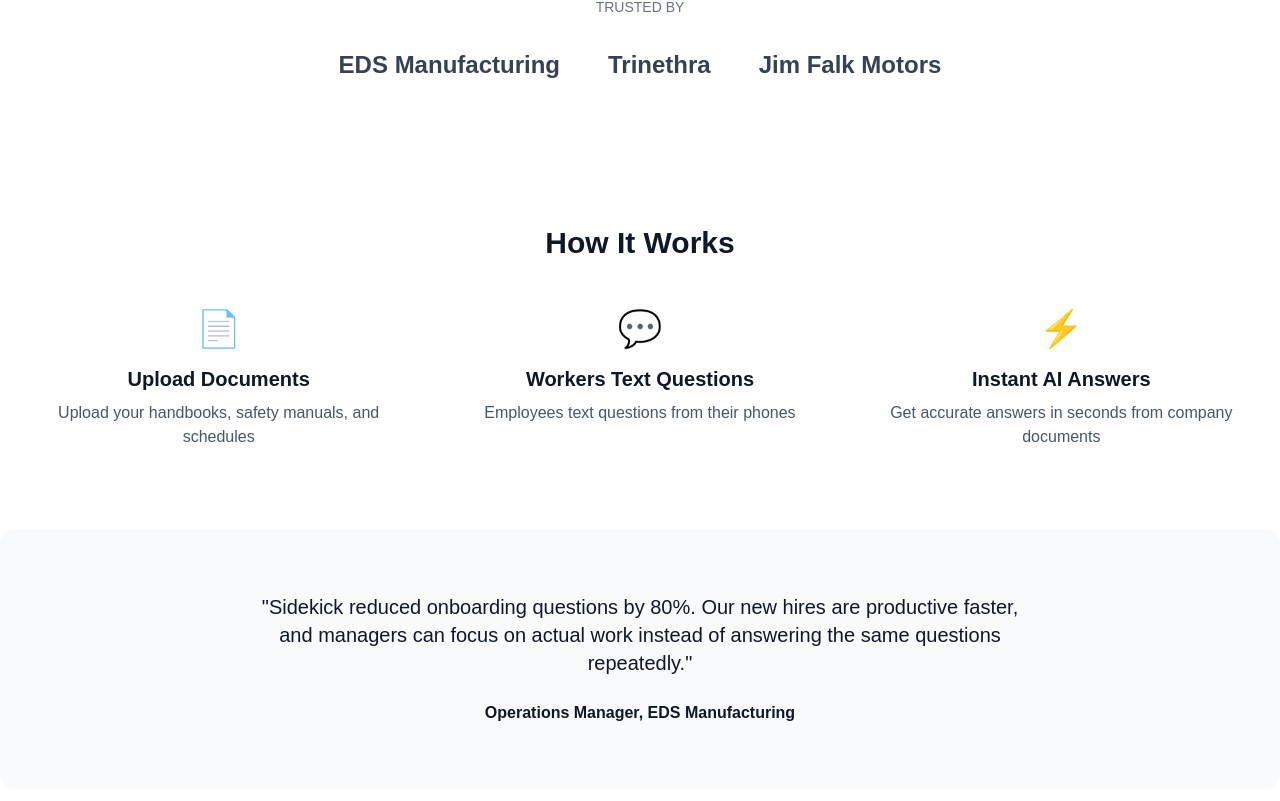
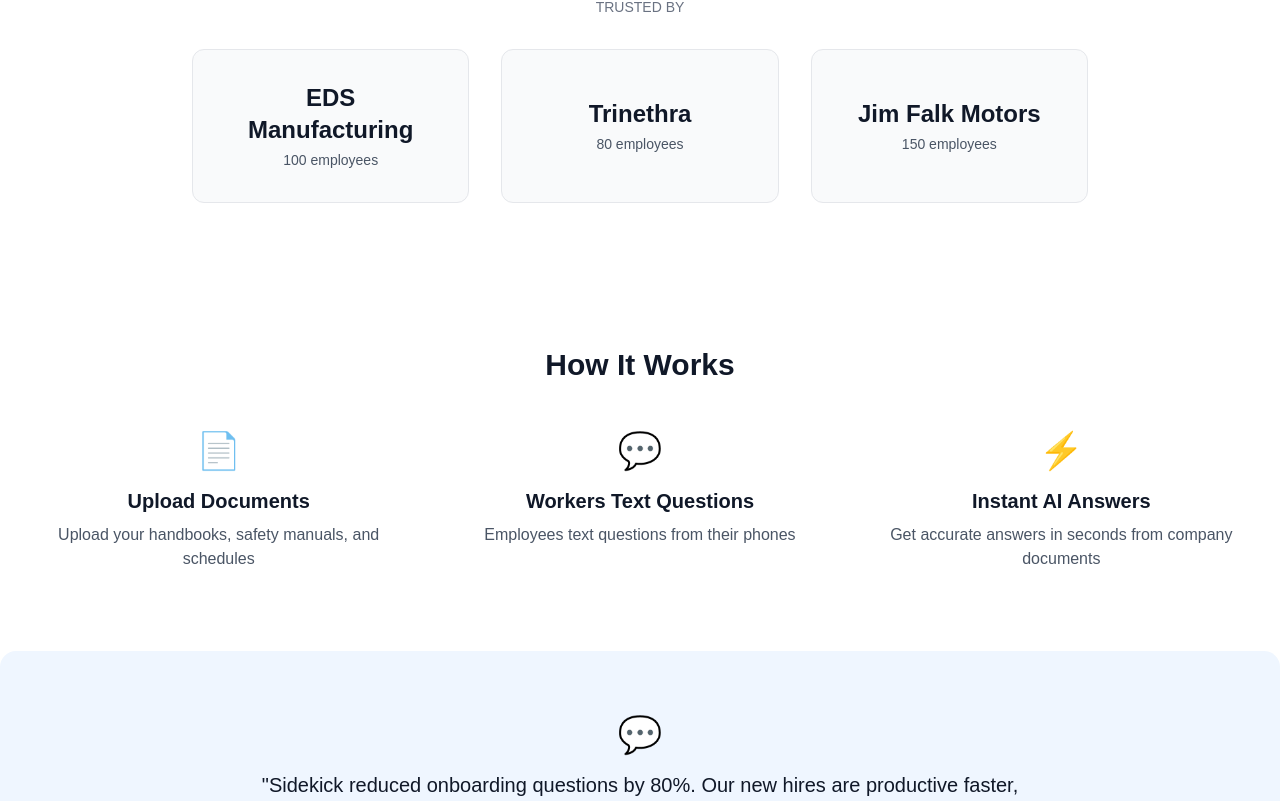
Before and after one commit to textsidekick/sidekick, a Next.js app: page / in a window 1280 px wide. Shown: the part 559-1360 px from the top of the page. Built offline with nearby package versions, Linux system fonts and the light colour scheme.

Commit message:
restore professional homepage design with better customer section

```diff
--- a/src/app/page.tsx
+++ b/src/app/page.tsx
@@ -44,10 +44,25 @@
         {/* Trusted By */}
         <section className="py-16 border-t border-gray-200">
           <p className="text-center text-sm text-gray-500 mb-8">TRUSTED BY</p>
-          <div className="flex justify-center items-center gap-12">
-            <div className="text-2xl font-bold text-gray-700">EDS Manufacturing</div>
-            <div className="text-2xl font-bold text-gray-700">Trinethra</div>
-            <div className="text-2xl font-bold text-gray-700">Jim Falk Motors</div>
+          <div className="grid md:grid-cols-3 gap-8 max-w-4xl mx-auto">
+            <div className="bg-gray-50 rounded-xl p-8 flex items-center justify-center border border-gray-200">
+              <div className="text-center">
+                <div className="text-2xl font-bold text-gray-900">EDS Manufacturing</div>
+                <div className="text-sm text-gray-600 mt-1">100 employees</div>
+              </div>
+            </div>
+            <div className="bg-gray-50 rounded-xl p-8 flex items-center justify-center border border-gray-200">
+              <div className="text-center">
+                <div className="text-2xl font-bold text-gray-900">Trinethra</div>
+                <div className="text-sm text-gray-600 mt-1">80 employees</div>
+              </div>
+            </div>
+            <div className="bg-gray-50 rounded-xl p-8 flex items-center justify-center border border-gray-200">
+              <div className="text-center">
+                <div className="text-2xl font-bold text-gray-900">Jim Falk Motors</div>
+                <div className="text-sm text-gray-600 mt-1">150 employees</div>
+              </div>
+            </div>
           </div>
         </section>
 
@@ -80,12 +95,14 @@
         </section>
 
         {/* Testimonial */}
-        <section className="py-16 bg-gray-50 -mx-6 px-6 rounded-2xl">
+        <section className="py-16 bg-blue-50 -mx-6 px-6 rounded-2xl">
           <div className="max-w-3xl mx-auto text-center">
+            <div className="text-4xl mb-4">💬</div>
             <p className="text-xl text-gray-900 mb-6">
               "Sidekick reduced onboarding questions by 80%. Our new hires are productive faster, and managers can focus on actual work instead of answering the same questions repeatedly."
             </p>
-            <p className="font-semibold text-gray-900">Operations Manager, EDS Manufacturing</p>
+            <p className="font-semibold text-gray-900">Operations Manager</p>
+            <p className="text-gray-600">EDS Manufacturing</p>
           </div>
         </section>
 
```
